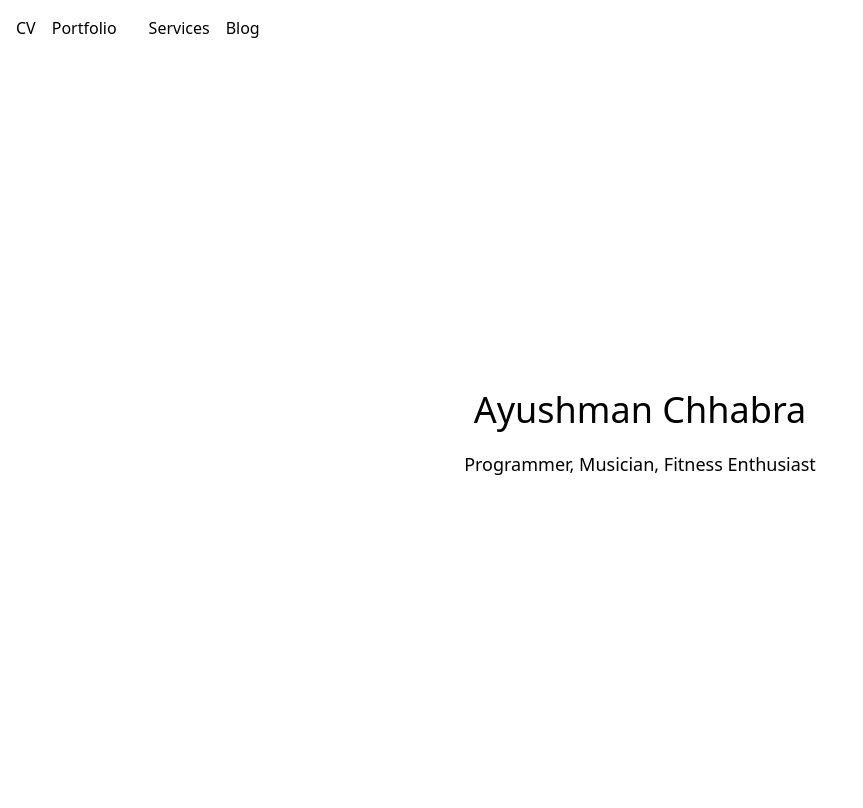
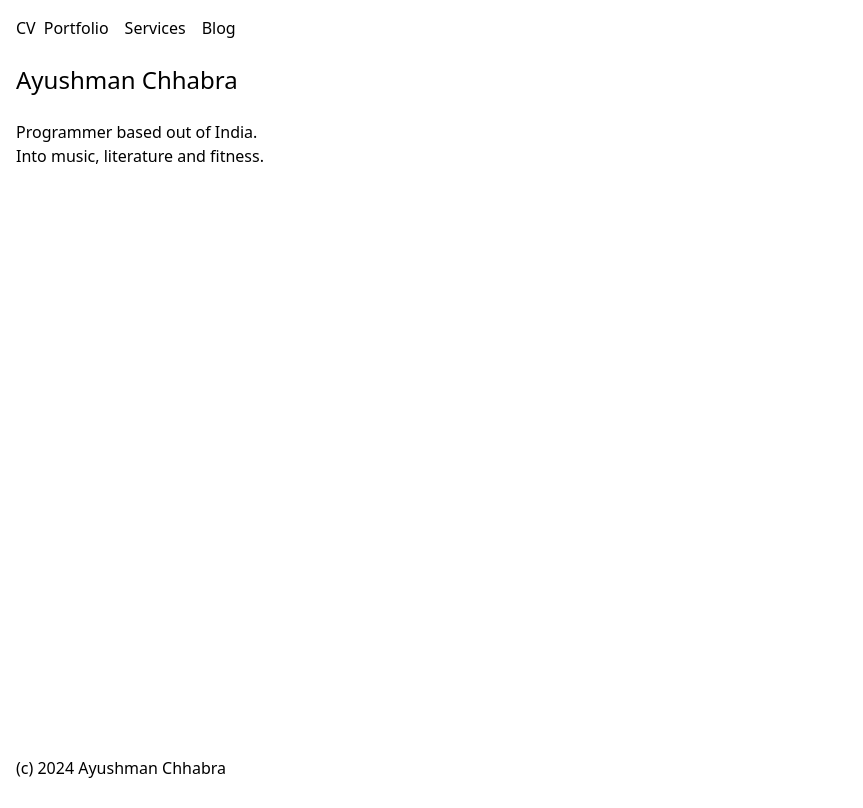
Before and after one commit to tharatau/site, a React (Vite) app: page / in a window 1280 px wide. Shown: the whole page, without its empty margins (0-863 px from the left). Built offline with nearby package versions, Linux system fonts and the light colour scheme.

Commit message:
chore: lazy design

```diff
--- a/App.tsx
+++ b/App.tsx
@@ -1,17 +1,27 @@
 export default function App() {
 
   return (
-    <div className='h-screen w-screen p-4'>
+    <div className='h-max p-4'>
       <div className='w-full flex items-end'>
         <span className='mx-0'>CV</span>
-        <span className='mx-4'>Portfolio</span>
-        <span className='mx-4'>Services</span>
-        <span className='mx-0'>Blog</span>
+        <span className='mx-2'>Portfolio</span>
+        <span className='mx-2'>Services</span>
+        <span className='mx-2'>Blog</span>
       </div>
 
-      <div className='h-full flex items-center justify-center flex-col'>
-        <span className='text-4xl m-5'>Ayushman Chhabra</span>
-        <span className='text-lg'>Programmer, Musician, Fitness Enthusiast</span>
+      <div className='h-full flex flex-col'>
+        <br />
+
+        <span className='text-2xl'>Ayushman Chhabra</span>
+        <br />
+        <ul>
+          <li className='text-md'>Programmer based out of India.</li>
+          <li className='text-md'>Into music, literature and fitness.</li>
+        </ul>
+      </div>
+
+      <div className='absolute bottom-5'>
+        (c) 2024 Ayushman Chhabra
       </div>
 
     </div>
```
